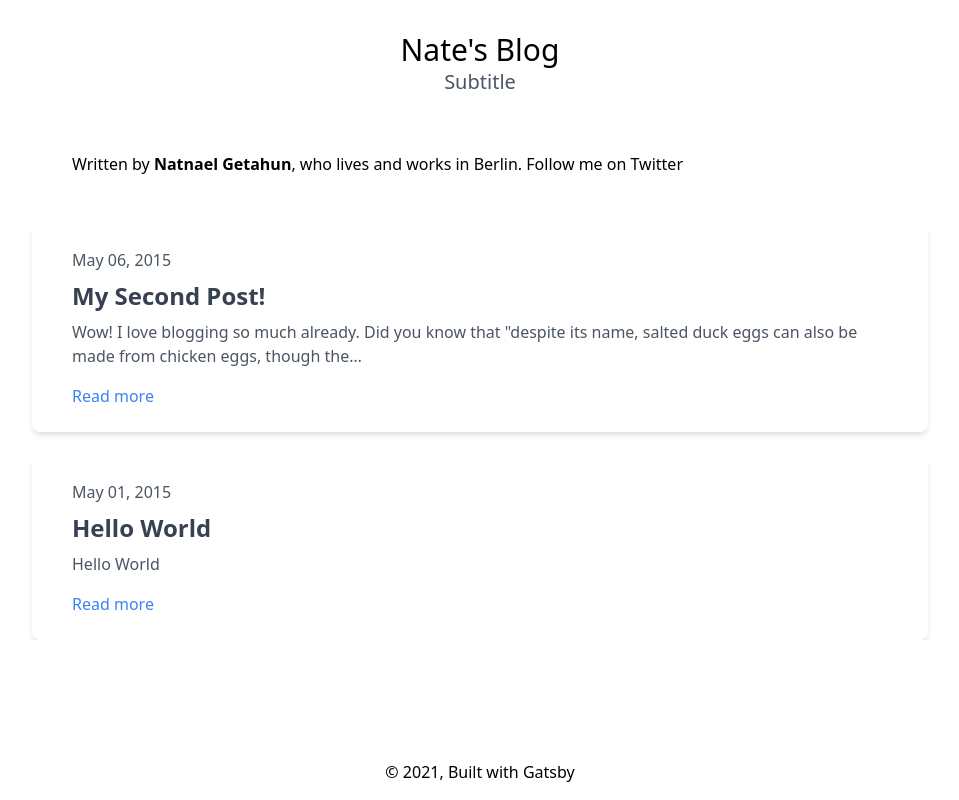
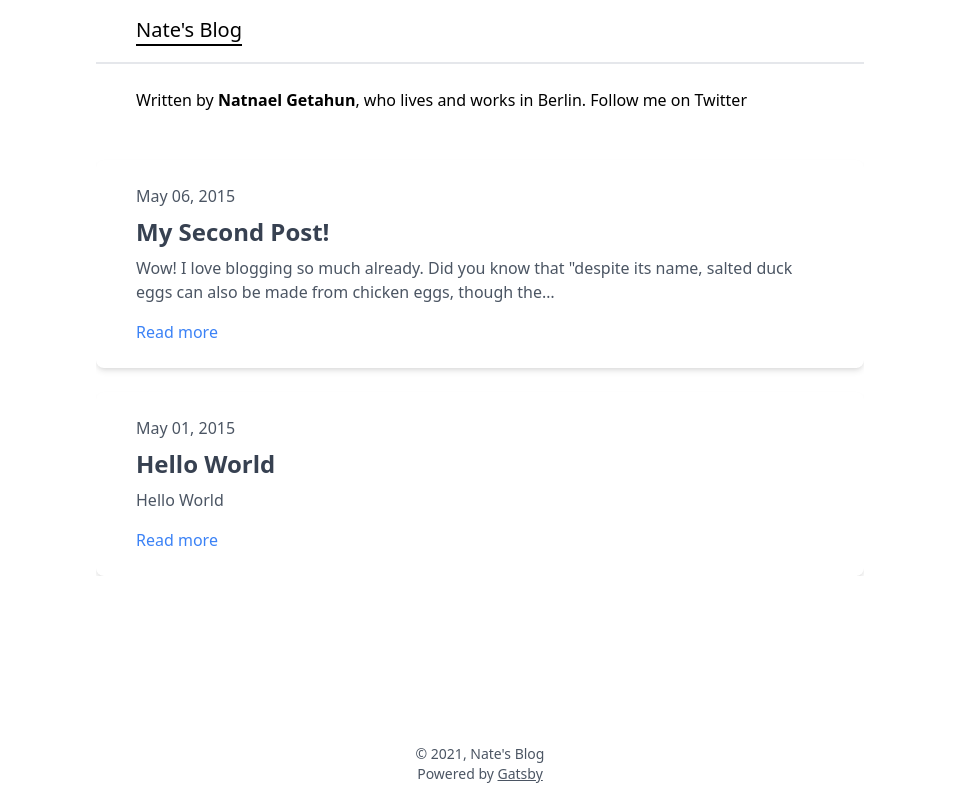
Before and after one commit to ngetahun/personalPage, a Gatsby site: page / in a window 1280 px wide. Shown: the whole page, without its empty margins (160-1119 px from the left). Built offline with nearby package versions, Linux system fonts and the light colour scheme; Gatsby itself is replaced by a stand-in of ours.

Commit message:
Add nav bar
Update layout

```diff
--- a/src/components/layout.js
+++ b/src/components/layout.js
@@ -1,25 +1,20 @@
 import * as React from "react"
 import { Link } from "gatsby"
+import Nav from './nav'
 
-const Layout = ({ title, children }) => {
+const Layout = ({ title, subtitle, children }) => {
   const rootPath = `${__PATH_PREFIX__}/`
 
   return (
-    <div className="container flex flex-col h-screen mx-auto">
-      <header className="xl:bg-grey-500 lg:bg-grey-700 md:bg-grey-400 sm:bg-grey-600">
-			<div className=" md:flex justify-center py-8 ">
-        <div className="my-auto ">
-            <h1 className="text-orange-100 text-3xl text-center"> {title} </h1>
-            <p className=" text-gray-600 text-xl text-center"> Subtitle </p>
-        </div>
-
-    		</div>
-			</header>
+    <div className="container w-3/5 flex flex-col h-screen mx-auto">
+			<Nav title={title}/>
       <main className="flex-grow">{children}</main>
       <footer className="p-4 text-center">
-        © {new Date().getFullYear()}, Built with
-        {` `}
-        <a href="https://www.gatsbyjs.com">Gatsby</a>
+				<p className="text-gray-600 text-sm text-center">
+        	© {new Date().getFullYear()}, Nate's Blog
+					<br />
+        	Powered by <a className="underline" href="https://www.gatsbyjs.com">Gatsby</a>
+				</p>
       </footer>
     </div>
   )
--- /dev/null
+++ b/src/components/nav.js
@@ -0,0 +1,18 @@
+import * as React from "react"
+import { Link } from "gatsby"
+
+const Nav = ({ title }) => {
+	return (
+		<div class="flex-0 my-auto flex flex-col xl:bg-grey-500 lg:bg-grey-700 md:bg-grey-400 sm:bg-grey-600">
+			<nav class="px-4 flex justify-content-center bg-white h-16 border-b-2">
+				<div className="my-auto mx-6">
+					<Link to="/">
+						<p className="text-orange-100 text-xl border-b-2 border-black text-center"> {title} </p>
+					</Link>
+        		</div>
+			</nav>
+		</div>
+	)
+}
+
+export default Nav
```
